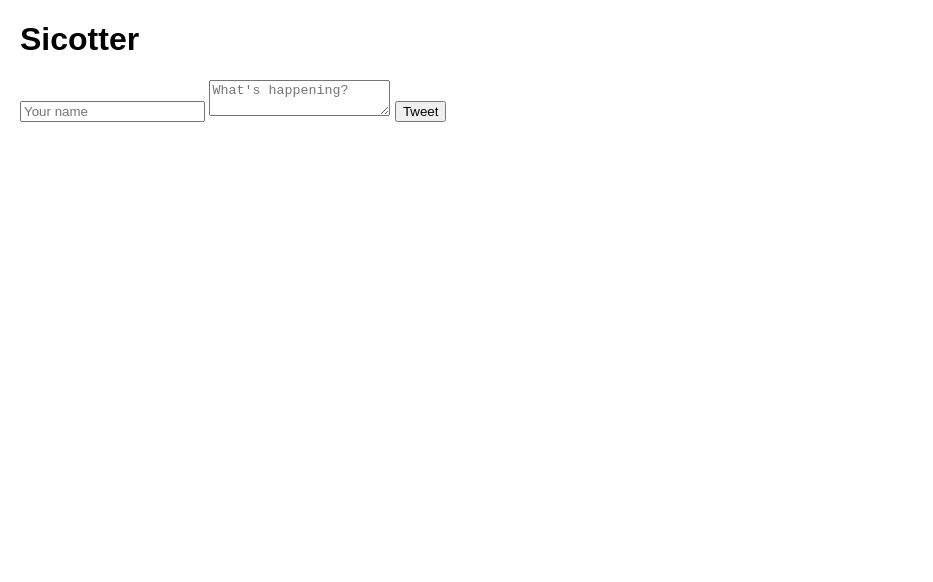
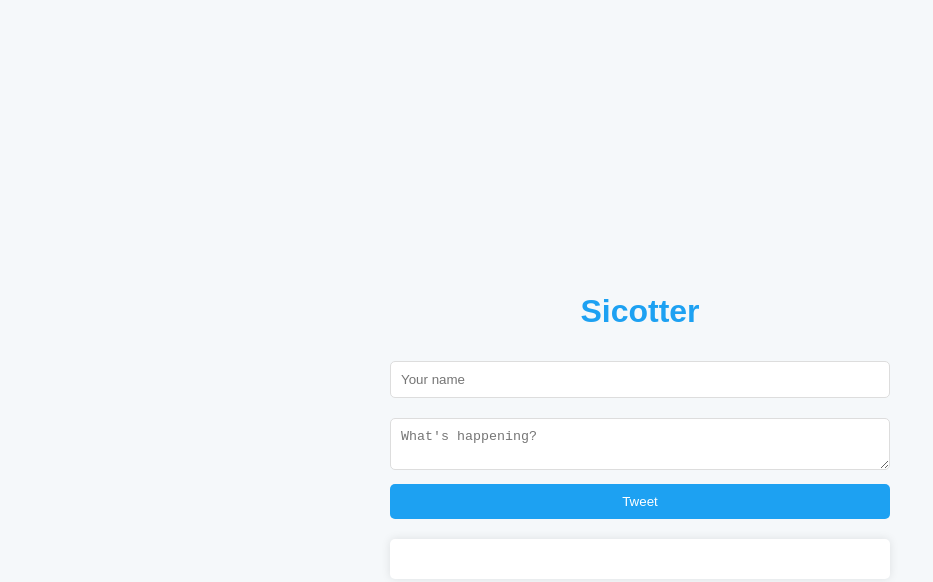
Before and after one commit to S-Onanis/sicotter, a plain HTML site: page my-twitter-clone/public/index.html in a window 1280 px wide. Shown: the whole page, without its empty margins (0-933 px from the left). Drawn offline with Linux system fonts and the light colour scheme.

Commit message:
Update style.css

```diff
--- a/my-twitter-clone/public/style.css
+++ b/my-twitter-clone/public/style.css
@@ -1,19 +1,64 @@
 body {
     font-family: Arial, sans-serif;
-    margin: 20px;
+    background-color: #f5f8fa;
+    margin: 0;
+    padding: 0;
+    display: flex;
+    justify-content: center;
+    align-items: center;
+    height: 100vh;
 }
 
-#tweet-form {
+.container {
+    width: 500px;
+    margin-top: 50px;
+}
+
+h1 {
+    text-align: center;
+    color: #1da1f2;
+}
+
+.tweet-box {
     margin-bottom: 20px;
 }
 
-#tweets {
-    border-top: 1px solid #ccc;
-    padding-top: 10px;
+input, textarea {
+    width: 100%;
+    padding: 10px;
+    margin: 10px 0;
+    border: 1px solid #ddd;
+    border-radius: 5px;
+    box-sizing: border-box;
+}
+
+button {
+    background-color: #1da1f2;
+    color: white;
+    border: none;
+    padding: 10px 20px;
+    cursor: pointer;
+    border-radius: 5px;
+    width: 100%;
+}
+
+button:hover {
+    background-color: #0d95e8;
+}
+
+.tweets {
+    background-color: #fff;
+    padding: 20px;
+    border-radius: 5px;
+    box-shadow: 0 0 10px rgba(0, 0, 0, 0.1);
 }
 
 .tweet {
-    border: 1px solid #ddd;
+    margin-bottom: 10px;
     padding: 10px;
-    margin-bottom: 10px;
+    border-bottom: 1px solid #ddd;
 }
+
+.tweet strong {
+    color: #1da1f2;
+}
```
